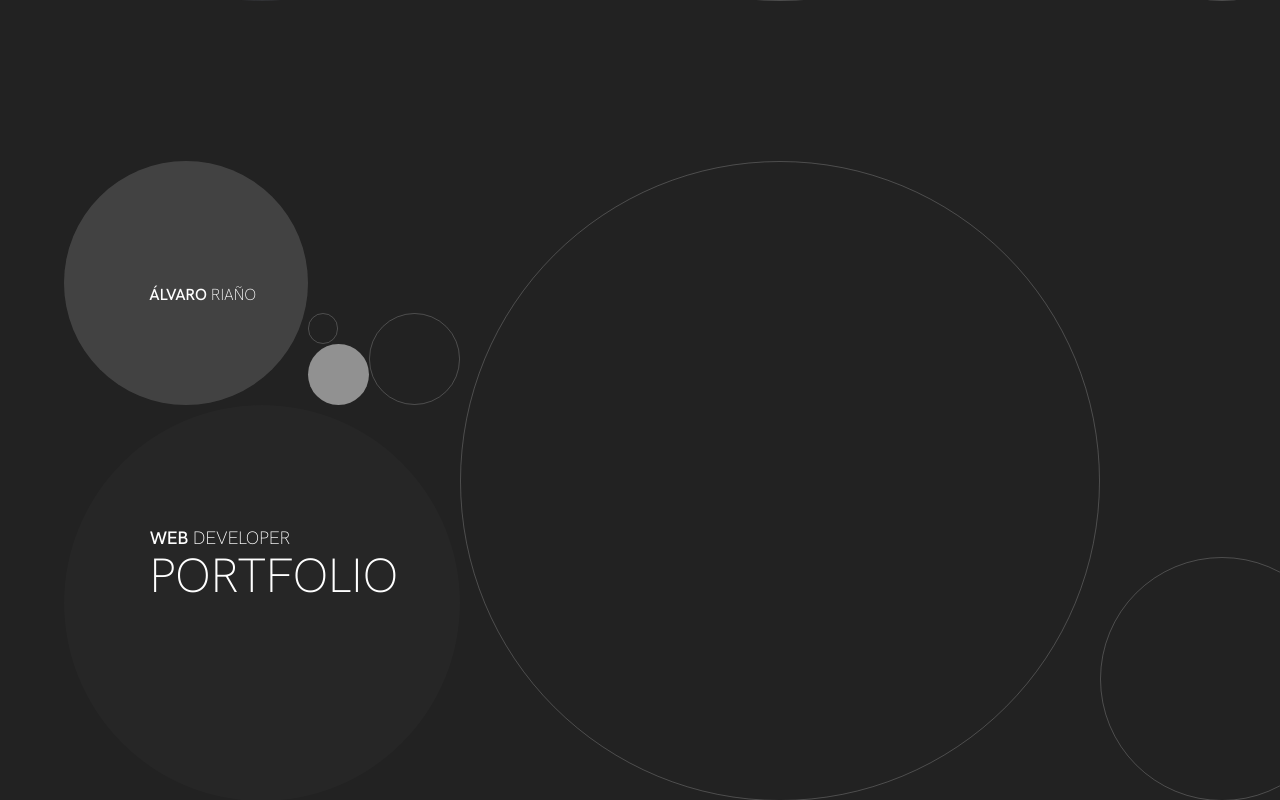
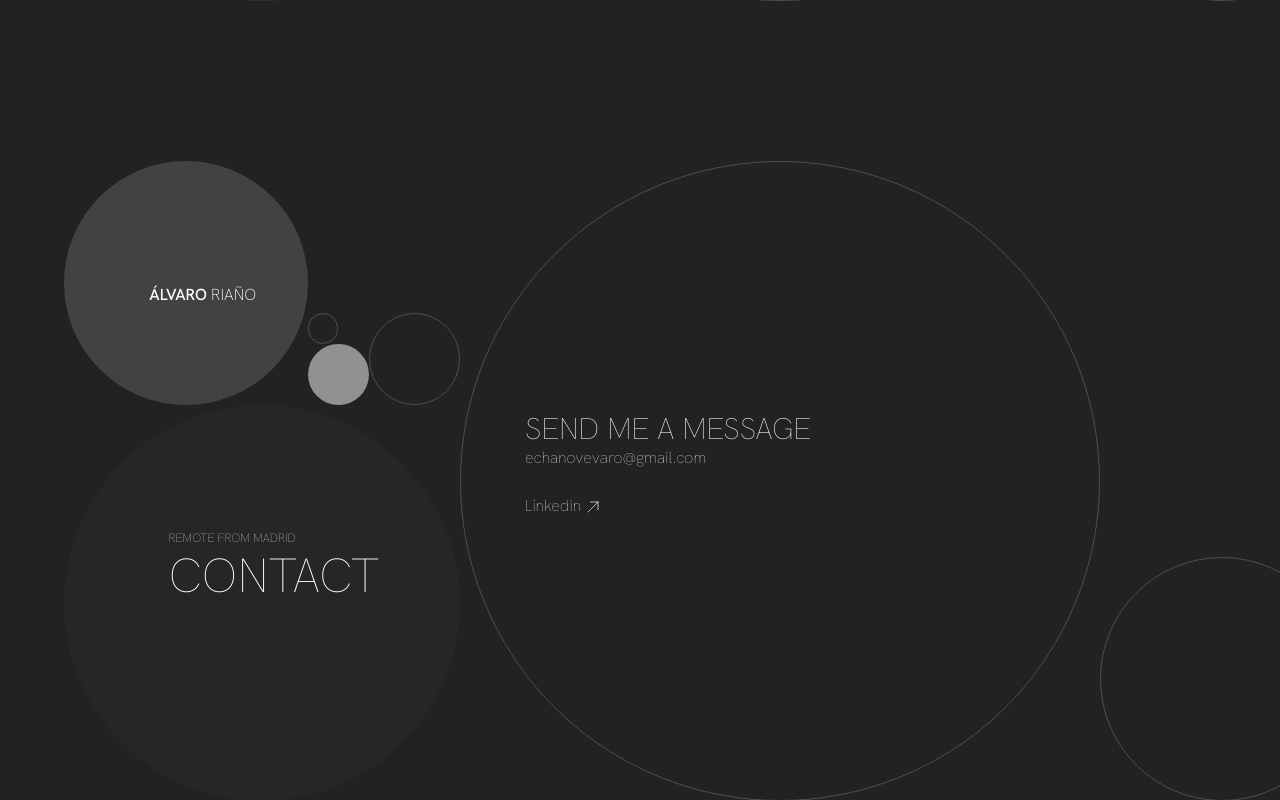
Before and after one commit to echanovevaro/portfolio-new2, a React (Vite) app: page / in a window 1280 px wide. Shown: the part 1519-2319 px from the top of the page. Built offline with nearby package versions, Linux system fonts and the light colour scheme.

Commit message:
query para pantallas pequeñas y contacto

```diff
--- a/src/App.css
+++ b/src/App.css
@@ -398,3 +398,18 @@ section {
     left: 80%;
   }
 }
+
+@media screen and (max-height: 749px) {
+  .project {
+    font-size: 0.75rem !important;
+    margin-bottom: 0.2rem !important;
+  }
+
+  .description {
+    font-size: 0.6rem !important;
+  }
+
+  .title {
+    font-size: 1.5rem !important;
+  }
+}
--- a/src/App.jsx
+++ b/src/App.jsx
@@ -411,7 +411,7 @@ export default function App() {
           <div className="col-start-2 col-end-4 row-start-3 row-end-4 rounded-full bg-white bg-opacity-50"></div>
           <div className="portrait:hidden col-start-4 col-end-5 row-start-2 row-end-4 rounded-full border border-white border-opacity-20"></div>
           <div className="col-start-1 col-end-8 row-start-4 row-end-5 landscape:col-start-5 landscape:col-end-6 landscape:row-start-1 landscape:row-end-8 rounded-full border border-white border-opacity-20 relative">
-            <div className="text lg:text-2xl text-lg font-extralight absolute landscape:top-[62%] top-[59%] left-[10%]" />
+            <div className="text lg:text-2xl text-base font-extralight absolute landscape:top-[62%] top-[59%] left-[10%]" />
           </div>
           <div className="col-start-6 col-end-7 row-start-5 row-end-6 landscape:col-start-6 landscape:col-end-7 landscape:row-start-5 landscape:row-end-7 rounded-full border border-white border-opacity-20"></div>
           <div
@@ -442,7 +442,7 @@ export default function App() {
                 transition: "all 0.5s cubic-bezier(0.17, 0.55, 0.55, 1) 0s",
               }}
             >
-              <h1 className=" font-thin lg:text-4xl text-3xl  uppercase block">
+              <h1 className="title font-thin lg:text-4xl text-3xl  uppercase block">
                 works
               </h1>
               <span className="lg:text-xl text-[0.75rem] font-extralight">
@@ -460,7 +460,7 @@ export default function App() {
               {workCounter === 0 && (
                 <>
                   <h1
-                    className="lg:text-2xl text-balance font-light uppercase block mb-2 cursor-pointer"
+                    className="project lg:text-2xl text-base font-light uppercase block mb-2 cursor-pointer"
                     onClick={() =>
                       window.open("https://hectoromero.art", "_blank")
                     }
@@ -481,10 +481,10 @@ export default function App() {
                       />
                     </svg>
                   </h1>
-                  <p className="text-[0.75rem] portrait:text-[0.65rem] portrait:leading-4 leading-5">
+                  <p className="description text-[0.75rem] portrait:text-[0.65rem] portrait:leading-4 leading-5">
                     Artist website with admin mode, UX/UI Fullstack.
                   </p>
-                  <p className="text-[0.75rem] portrait:text-[0.65rem] portrait:leading-4 leading-5">
+                  <p className="description text-[0.75rem] portrait:text-[0.65rem] portrait:leading-4 leading-5">
                     React, TanStack Query, React Router, Tailwind, Framer-Motion
                     and firebase.
                   </p>
@@ -493,7 +493,7 @@ export default function App() {
               {workCounter === 1 && (
                 <>
                   <h1
-                    className="lg:text-2xl text-lg font-light uppercase block mb-2 cursor-pointer"
+                    className="project lg:text-2xl text-base font-light uppercase block mb-2 cursor-pointer"
                     onClick={() =>
                       window.open(
                         "https://next-js-meetup-crud-14.vercel.app/",
@@ -517,10 +517,10 @@ export default function App() {
                       />
                     </svg>
                   </h1>
-                  <p className="text-[0.8rem] portrait:text-[0.75rem] portrait:leading-4 leading-5">
+                  <p className="description text-[0.75rem] portrait:text-[0.65rem] portrait:leading-4 leading-5">
                     Meetusp CRUD
                   </p>
-                  <p className="text-[0.8rem] portrait:text-[0.75rem] portrait:leading-4 leading-5">
+                  <p className="description text-[0.75rem] portrait:text-[0.65rem] portrait:leading-4 leading-5">
                     Next14, TanStack Query, React Router, Bootstrap, and
                     MongoDB.
                   </p>
@@ -529,7 +529,7 @@ export default function App() {
               {workCounter === 2 && (
                 <>
                   <h1
-                    className="lg:text-2xl text-lg font-light uppercase block mb-2 cursor-pointer"
+                    className="project lg:text-2xl text-base font-light uppercase block mb-2 cursor-pointer"
                     onClick={() =>
                       window.open(
                         "https://jocular-sawine-5cf217.netlify.app/photographers",
@@ -553,10 +553,10 @@ export default function App() {
                       />
                     </svg>
                   </h1>
-                  <p className="text-[0.8rem] portrait:text-[0.75rem] portrait:leading-4 leading-5">
+                  <p className="description text-[0.75rem] portrait:text-[0.65rem] portrait:leading-4 leading-5">
                     Platform for professional photographers
                   </p>
-                  <p className="text-[0.8rem] portrait:text-[0.75rem] portrait:leading-4 leading-5">
+                  <p className="description text-[0.75rem] portrait:text-[0.65rem] portrait:leading-4 leading-5">
                     React, TanStack Query, React Router, Bootstrap, and
                     firebase.
                   </p>
@@ -1079,6 +1079,24 @@ export default function App() {
               </span>
             </div>
             <div
+              className={`landscape:hidden col-start-1 col-end-2 row-start-6 row-end-7 flex items-center justify-center gap-2`}
+            >
+              {new Array(NUM_WORKS)
+                .fill("")
+                .map((_, i) => i)
+                .map((el) => (
+                  <div
+                    key={el}
+                    className={`w-2 h-2 rounded-full ${
+                      workCounter === 0 ? "bg-white" : "bg-slate-900"
+                    } ${
+                      workCounter === el ? "bg-opacity-50" : "bg-opacity-10"
+                    }`}
+                  ></div>
+                ))}
+            </div>
+
+            <div
               className={`col-start-5 col-end-6 row-start-6 row-end-7 landscape:col-start-7 landscape:col-end-8 landscape:row-start-5 landscape:row-end-6 rounded-full border ${
                 workCounter === 0
                   ? "border-white bg-white"
@@ -1088,7 +1106,8 @@ export default function App() {
               style={{
                 transform: isInView ? "unset" : "scale(0)",
                 opacity: isInView ? 1 : 0,
-                transition: "all 0.5s cubic-bezier(0.17, 0.55, 0.55, 1) 1.2s",
+                transition:
+                  "all 0.5s cubic-bezier(0.17, 0.55, 0.55, 1) 1.2s, background-color .01s linear, color .01s linear",
               }}
             >
               <span className="portrait:hidden">prev</span>
@@ -1118,7 +1137,8 @@ export default function App() {
               style={{
                 transform: isInView ? "unset" : "scale(0)",
                 opacity: isInView ? 1 : 0,
-                transition: "all 0.5s cubic-bezier(0.17, 0.55, 0.55, 1) 1.2s",
+                transition:
+                  "all 0.5s cubic-bezier(0.17, 0.55, 0.55, 1) 1.2s, background-color .01s linear, color .01s linear, border-color .01s linear, border-opacity .01s linear",
               }}
             >
               <span className="portrait:hidden">next</span>
@@ -1166,11 +1186,9 @@ export default function App() {
           </div>
           <div className="col-start-4 col-end-8 row-start-1 row-end-4 landscape:col-start-1 landscape:col-end-5 landscape:row-start-4 landscape:row-end-8 rounded-full bg-white bg-opacity-[2%] portrait: flex items-start justify-center">
             <div className="landscape:ml-[6%] landscape:pt-[30%] pt-[50%] uppercase lg:text-lg text-sm portrait:flex portrait:flex-col portrait:items-end portrait:justify-center">
-              <h1>
-                <span className="font-medium ">web</span> developer
-              </h1>
-              <span className="lg:text-5xl text-3xl uppercase block  color">
-                portfolio
+              <h1 className="text-[0.75rem] font-thin">Remote from Madrid</h1>
+              <span className="lg:text-5xl text-3xl uppercase block font-thin">
+                contact
               </span>
             </div>
           </div>
@@ -1178,10 +1196,43 @@ export default function App() {
           <div className="col-start-2 col-end-4 row-start-3 row-end-4 rounded-full bg-white bg-opacity-50"></div>
           <div className="portrait:hidden col-start-4 col-end-5 row-start-2 row-end-4 rounded-full border border-white border-opacity-20"></div>
           <div className="col-start-1 col-end-8 row-start-4 row-end-5 landscape:col-start-5 landscape:col-end-6 landscape:row-start-1 landscape:row-end-8 rounded-full border border-white border-opacity-20 relative">
-            <div className="text lg:text-2xl text-lg font-extralight absolute landscape:top-[62%] top-[59%] left-[10%]" />
+            <div className="lg:text-3xl text-2xl font-thin absolute top-[40%] left-[10%] lg:leading-6 leading-5">
+              <h1 className="uppercase">Send me a message</h1>
+              <a
+                className="text-base"
+                href="mailto:echanovevaro@gmail.com"
+              >
+                echanovevaro@gmail.com
+              </a>
+
+              <a
+                className="block leading-10 text-base pt-4"
+                href="https://www.linkedin.com/in/alvaroriañoechanove"
+                target="_blank"
+              >
+                Linkedin{" "}
+                <svg
+                  xmlns="http://www.w3.org/2000/svg"
+                  fill="none"
+                  viewBox="0 0 24 24"
+                  strokeWidth={1}
+                  stroke="currentColor"
+                  className="w-3 h-3 lg:h-4 lg:w-4 inline"
+                >
+                  <path
+                    strokeLinecap="round"
+                    strokeLinejoin="round"
+                    d="m4.5 19.5 15-15m0 0H8.25m11.25 0v11.25"
+                  />
+                </svg>
+              </a>
+            </div>
           </div>
           <div className="col-start-6 col-end-7 row-start-5 row-end-6 landscape:col-start-6 landscape:col-end-7 landscape:row-start-5 landscape:row-end-7 rounded-full border border-white border-opacity-20"></div>
           <div className="col-start-7 col-end-8 row-start-5 row-end-7 landscape:col-start-7 landscape:col-end-8 landscape:row-start-6 landscape:row-end-7 rounded-full bg-white bg-opacity-[2%] rotate-90 flex items-center justify-center transition ease-out duration-500 hover:border hover:border-white hover:border-opacity-20 hover:bg-opacity-5 cursor-pointer"></div>
+        </div>
+        <div className="fixed bottom-3 right-3 text-white text-xs font-thin">
+          &copy; Álvaro Riaño 2024
         </div>
       </section>
     </>
```
